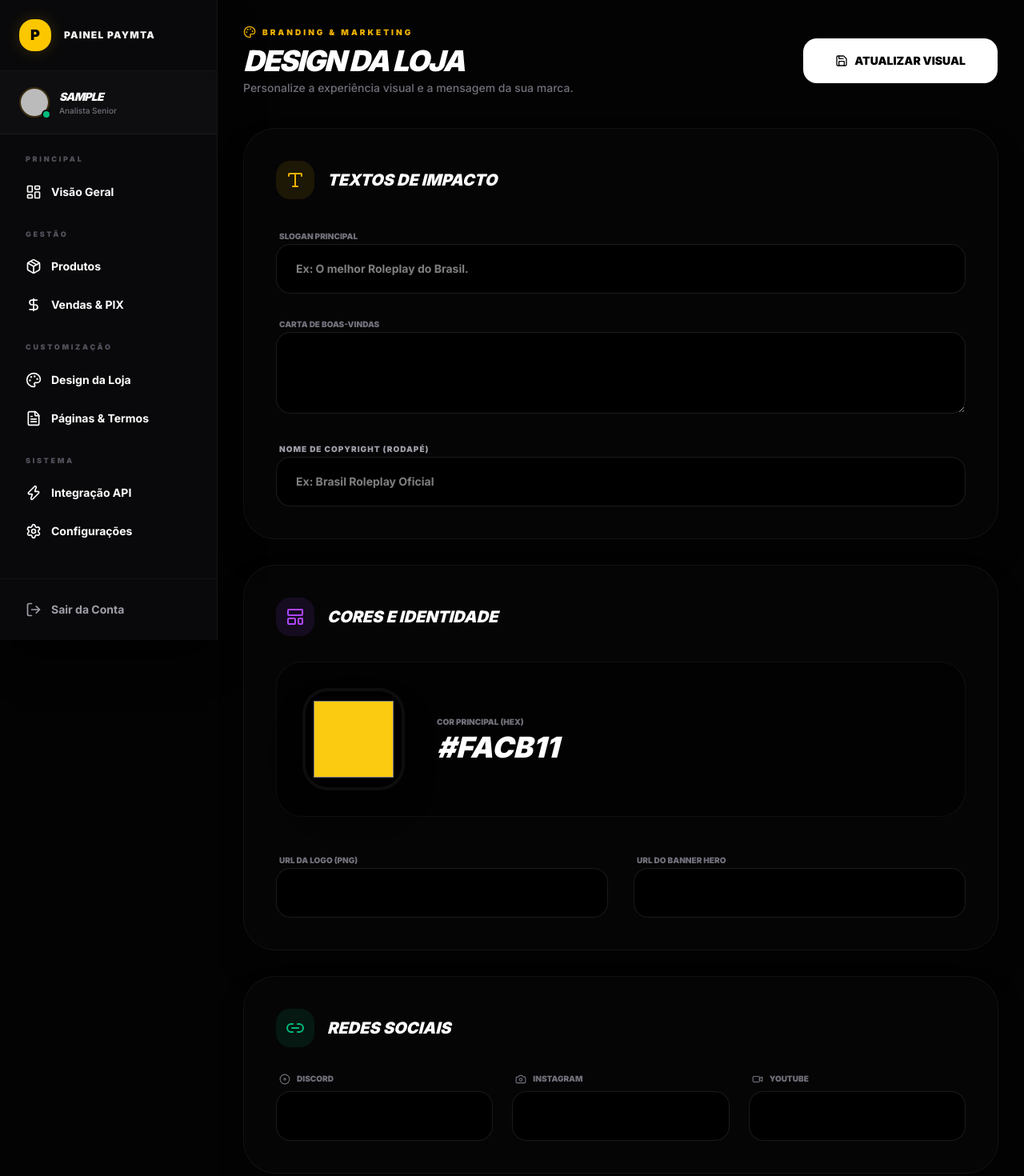
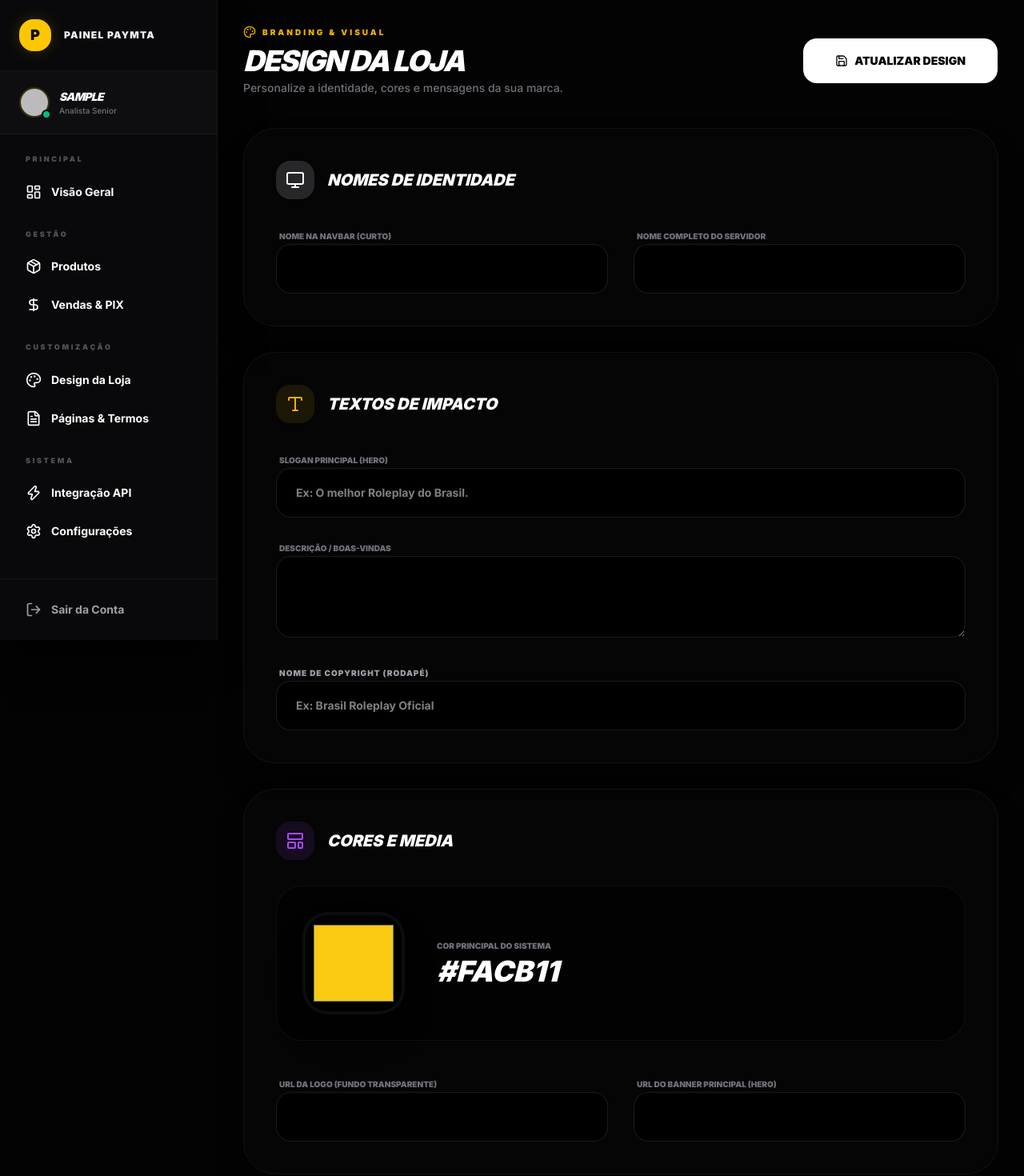
Before and after one commit to pedroaugustoti/paymta, a Next.js app: page /dashboard/aparencia in a window 1280 px wide. Shown: the top 1470 px of the page at 80% size. Built offline with nearby package versions, Linux system fonts and the light colour scheme; no server answers; the database is empty; sample sign-in values are in the browser's storage.

Commit message:
update: Página da config e aparencia

```diff
--- a/src/app/api/shop/config/route.ts
+++ b/src/app/api/shop/config/route.ts
@@ -10,32 +10,35 @@ export async function GET(req: Request) {
       return NextResponse.json({ error: "Slug não fornecido" }, { status: 400 });
     }
 
-    // Visão de Analista: Usamos SELECT para garantir que NUNCA enviaremos dados sensíveis
+    // Visão de Analista: SELECT estrito para performance e segurança
     const store = await prisma.user.findUnique({
       where: {
         slug: slug.toLowerCase().trim()
       },
       select: {
-        // CAMPOS PÚBLICOS (Seguros)
+        // CAMPOS PÚBLICOS E DE IDENTIDADE
         id: true,
+        slug: true, // Adicionado para a marca d'água funcionar 100%
         serverName: true,
+        navbarName: true,
+        footerName: true,
         slogan: true,
-        description: true,
+        description: true, // Agora o texto de boas-vindas vai aparecer!
         primaryColor: true,
         logoUrl: true,
         heroImageUrl: true,
-        isMaintenance: true, // IMPORTANTE: Para o martelo aparecer!
+
+        // INFRAESTRUTURA
+        serverIp: true, // ESSENCIAL: Sem isso o status do MTA fica "Offline"
+        isMaintenance: true,
         termsContent: true,
 
-        // --- ADICIONADOS PARA O SHOPLAYOUT FUNCIONAR ---
-        navbarName: true,
-        footerName: true,
+        // LINKS DE REDES SOCIAIS
         discordUrl: true,
         instagramUrl: true,
         youtubeUrl: true,
-        // -----------------------------------------------
 
-        // RELAÇÕES (Incluindo apenas o necessário de cada uma)
+        // RELAÇÕES (Produtos, Regras e Ranks)
         products: {
           where: { active: true },
           select: {
@@ -50,8 +53,6 @@ export async function GET(req: Request) {
         },
         rules: true,
         ranks: true,
-
-        // ⚠️ NUNCA COLOQUE password, email OU mpAccessToken AQUI!
       }
     });
 
@@ -59,7 +60,7 @@ export async function GET(req: Request) {
       return NextResponse.json({ error: "Loja não encontrada" }, { status: 404 });
     }
 
-    // Visão de ADS: Cache de borda para carregar mais rápido na Vercel
+    // Visão de ADS: Cache de borda para carregamento ultra rápido
     return NextResponse.json(store, {
         headers: {
             "Cache-Control": "public, s-maxage=10, stale-while-revalidate=59"
--- a/src/app/dashboard/aparencia/page.tsx
+++ b/src/app/dashboard/aparencia/page.tsx
@@ -5,7 +5,8 @@ import { motion, AnimatePresence } from "framer-motion";
 import {
   Palette, ImageIcon, Info, Save, Loader2,
   CheckCircle2, AlertCircle, LayoutTemplate,
-  Disc as Discord, Camera, Video, Link2, Type
+  Disc as Discord, Camera, Video, Link2, Type,
+  Monitor
 } from "lucide-react";
 import { Button } from "@/components/ui/button";
 import { useSession } from "next-auth/react";
@@ -16,7 +17,10 @@ export default function AppearancePage() {
   const [fetching, setFetching] = useState(true);
   const [toast, setToast] = useState<{message: string, type: 'success' | 'error'} | null>(null);
 
+  // Estado unificado com Identidade, Textos e Visual
   const [form, setForm] = useState({
+    serverName: "",
+    navbarName: "",
     primaryColor: "#facb11",
     logoUrl: "",
     heroImageUrl: "",
@@ -35,6 +39,8 @@ export default function AppearancePage() {
         if (res.ok) {
           const data = await res.json();
           setForm({
+            serverName: data.serverName || "",
+            navbarName: data.navbarName || "",
             primaryColor: data.primaryColor || "#facb11",
             logoUrl: data.logoUrl || "",
             heroImageUrl: data.heroImageUrl || "",
@@ -63,7 +69,7 @@ export default function AppearancePage() {
         headers: { "Content-Type": "application/json" },
         body: JSON.stringify(form),
       });
-      if (res.ok) setToast({ message: "Design atualizado com sucesso!", type: "success" });
+      if (res.ok) setToast({ message: "Identidade visual atualizada!", type: "success" });
     } catch (error) {
       setToast({ message: "Erro ao salvar design.", type: "error" });
     } finally {
@@ -75,7 +81,7 @@ export default function AppearancePage() {
   if (fetching) return (
     <div className="flex flex-col items-center justify-center h-[60vh] gap-4">
       <Loader2 className="w-8 h-8 animate-spin text-yellow-500" />
-      <span className="text-zinc-500 font-black uppercase italic text-[10px]">Sincronizando Identidade...</span>
+      <span className="text-zinc-500 font-black uppercase italic text-[10px]">Sincronizando Identidade Visual...</span>
     </div>
   );
 
@@ -94,17 +100,47 @@ export default function AppearancePage() {
         <div>
           <div className="flex items-center gap-2 text-yellow-500 mb-2">
             <Palette className="w-4 h-4" />
-            <span className="text-[10px] font-black uppercase tracking-[0.3em]">Branding & Marketing</span>
+            <span className="text-[10px] font-black uppercase tracking-[0.3em]">Branding & Visual</span>
           </div>
           <h1 className="text-4xl font-black italic uppercase tracking-tighter text-white">Design da Loja</h1>
-          <p className="text-zinc-500 text-sm font-medium mt-1">Personalize a experiência visual e a mensagem da sua marca.</p>
+          <p className="text-zinc-500 text-sm font-medium mt-1">Personalize a identidade, cores e mensagens da sua marca.</p>
         </div>
         <Button onClick={handleSave} disabled={loading} className="bg-white hover:bg-zinc-200 text-black font-black px-10 py-7 rounded-2xl flex items-center gap-2 transition-all">
-          {loading ? <Loader2 className="w-5 h-5 animate-spin" /> : <><Save className="w-5 h-5" /> ATUALIZAR VISUAL</>}
+          {loading ? <Loader2 className="w-5 h-5 animate-spin" /> : <><Save className="w-5 h-5" /> ATUALIZAR DESIGN</>}
         </Button>
       </header>
 
       <div className="grid grid-cols-1 gap-8">
+
+        {/* SEÇÃO 1: NOMES DE IDENTIDADE (Movido de Configurações Gerais)  */}
+        <section className="bg-zinc-950/50 border border-white/5 p-10 rounded-[40px] shadow-2xl backdrop-blur-sm">
+          <div className="flex items-center gap-4 mb-8">
+            <div className="p-3 bg-zinc-800 rounded-2xl text-white"><Monitor className="w-6 h-6" /></div>
+            <h3 className="text-xl font-black italic uppercase text-white leading-tight">Nomes de Identidade</h3>
+          </div>
+          <div className="grid grid-cols-1 md:grid-cols-2 gap-8">
+            <div className="space-y-2">
+              <label className="text-[10px] font-black text-zinc-500 uppercase ml-1">Nome na Navbar (Curto)</label>
+              <input
+                type="text"
+                value={form.navbarName}
+                onChange={(e) => setForm({...form, navbarName: e.target.value})}
+                className="w-full bg-black border border-white/10 rounded-2xl p-5 text-sm text-white font-bold focus:border-yellow-500/50 outline-none transition-all"
+              />
+            </div>
+            <div className="space-y-2">
+              <label className="text-[10px] font-black text-zinc-500 uppercase ml-1">Nome Completo do Servidor</label>
+              <input
+                type="text"
+                value={form.serverName}
+                onChange={(e) => setForm({...form, serverName: e.target.value})}
+                className="w-full bg-black border border-white/10 rounded-2xl p-5 text-sm text-white font-bold focus:border-yellow-500/50 outline-none transition-all"
+              />
+            </div>
+          </div>
+        </section>
+
+        {/* SEÇÃO 2: TEXTOS DE IMPACTO  */}
         <section className="bg-zinc-950/50 border border-white/5 p-10 rounded-[40px] shadow-2xl backdrop-blur-sm">
           <div className="flex items-center gap-4 mb-8">
             <div className="p-3 bg-yellow-500/10 rounded-2xl text-yellow-500"><Type className="w-6 h-6" /></div>
@@ -112,56 +148,56 @@ export default function AppearancePage() {
           </div>
           <div className="space-y-6">
             <div className="space-y-2">
-              <label className="text-[10px] font-black text-zinc-500 uppercase ml-1">Slogan Principal</label>
+              <label className="text-[10px] font-black text-zinc-500 uppercase ml-1">Slogan Principal (Hero)</label>
               <input type="text" value={form.slogan} onChange={(e) => setForm({...form, slogan: e.target.value})} placeholder="Ex: O melhor Roleplay do Brasil." className="w-full bg-black border border-white/10 rounded-2xl py-5 px-6 text-sm text-white font-bold" />
             </div>
             <div className="space-y-2">
-              <label className="text-[10px] font-black text-zinc-500 uppercase ml-1">Carta de Boas-Vindas</label>
-              <textarea rows={3} value={form.description} onChange={(e) => setForm({...form, description: e.target.value})} className="w-full bg-black border border-white/10 rounded-2xl py-5 px-6 text-sm text-white font-medium" />
+              <label className="text-[10px] font-black text-zinc-500 uppercase ml-1">Descrição / Boas-Vindas</label>
+              <textarea rows={3} value={form.description} onChange={(e) => setForm({...form, description: e.target.value})} className="w-full bg-black border border-white/10 rounded-2xl py-5 px-6 text-sm text-white font-medium outline-none focus:border-yellow-500/30" />
             </div>
-            <div className="space-y-4 mt-6">
-            <label className="text-[10px] font-black text-zinc-400 uppercase tracking-widest ml-1">
-              Nome de Copyright (Rodapé)
-            </label>
+            <div className="space-y-2">
+              <label className="text-[10px] font-black text-zinc-400 uppercase tracking-widest ml-1">Nome de Copyright (Rodapé)</label>
               <input
                 type="text"
                 value={form.footerName}
                 onChange={(e) => setForm({...form, footerName: e.target.value})}
                 placeholder="Ex: Brasil Roleplay Oficial"
-              className="w-full bg-black border border-white/10 rounded-2xl py-5 px-6 text-sm focus:border-yellow-500 outline-none text-white font-bold transition-all"
+                className="w-full bg-black border border-white/10 rounded-2xl py-5 px-6 text-sm focus:border-yellow-500/50 outline-none text-white font-bold transition-all"
               />
             </div>
           </div>
         </section>
 
+        {/* SEÇÃO 3: CORES E MEDIA  */}
         <section className="bg-zinc-950/50 border border-white/5 p-10 rounded-[40px] shadow-2xl backdrop-blur-sm">
           <div className="flex items-center gap-4 mb-8">
             <div className="p-3 bg-purple-500/10 rounded-2xl text-purple-500"><LayoutTemplate className="w-6 h-6" /></div>
-            <h3 className="text-xl font-black italic uppercase text-white leading-tight">Cores e Identidade</h3>
+            <h3 className="text-xl font-black italic uppercase text-white leading-tight">Cores e Media</h3>
           </div>
           <div className="flex flex-col md:flex-row items-center gap-10 p-8 bg-black/40 rounded-[32px] border border-white/5">
             <input type="color" value={form.primaryColor} onChange={(e) => setForm({...form, primaryColor: e.target.value})} className="w-32 h-32 rounded-[32px] bg-black border-4 border-white/5 cursor-pointer p-2 shadow-2xl" />
             <div className="flex-1">
-              <p className="text-[10px] font-black uppercase text-zinc-500 mb-1">Cor Principal (HEX)</p>
+              <p className="text-[10px] font-black uppercase text-zinc-500 mb-1">Cor Principal do Sistema</p>
               <p className="text-4xl font-mono font-black text-white uppercase italic">{form.primaryColor}</p>
             </div>
           </div>
           <div className="grid grid-cols-1 md:grid-cols-2 gap-8 mt-10">
             <div className="space-y-2">
-              <label className="text-[10px] font-black text-zinc-500 uppercase ml-1">URL da Logo (PNG)</label>
+              <label className="text-[10px] font-black text-zinc-500 uppercase ml-1">URL da Logo (Fundo Transparente)</label>
               <input type="text" value={form.logoUrl} onChange={(e) => setForm({...form, logoUrl: e.target.value})} className="w-full bg-black border border-white/10 rounded-2xl py-5 px-6 text-sm text-white font-bold" />
             </div>
             <div className="space-y-2">
-              <label className="text-[10px] font-black text-zinc-500 uppercase ml-1">URL do Banner Hero</label>
+              <label className="text-[10px] font-black text-zinc-500 uppercase ml-1">URL do Banner Principal (Hero)</label>
               <input type="text" value={form.heroImageUrl} onChange={(e) => setForm({...form, heroImageUrl: e.target.value})} className="w-full bg-black border border-white/10 rounded-2xl py-5 px-6 text-sm text-white font-bold" />
             </div>
           </div>
         </section>
 
+        {/* SEÇÃO 4: REDES SOCIAIS  */}
         <section className="bg-zinc-950/50 border border-white/5 p-10 rounded-[40px] shadow-2xl backdrop-blur-sm">
           <div className="flex items-center gap-4 mb-8">
             <div className="p-3 bg-emerald-500/10 rounded-2xl text-emerald-500"><Link2 className="w-6 h-6" /></div>
-            <h3 className="text-xl font-black italic uppercase text-white leading-tight">Redes Sociais</h3>
+            <h3 className="text-xl font-black italic uppercase text-white leading-tight">Presença Digital</h3>
           </div>
           <div className="grid grid-cols-1 md:grid-cols-3 gap-6">
             <div className="space-y-2">
```
Also changed, not shown: src/app/dashboard/configuracoes/page.tsx (+31 -25 lines). Lines whose indentation alone changed are shown as unchanged.
